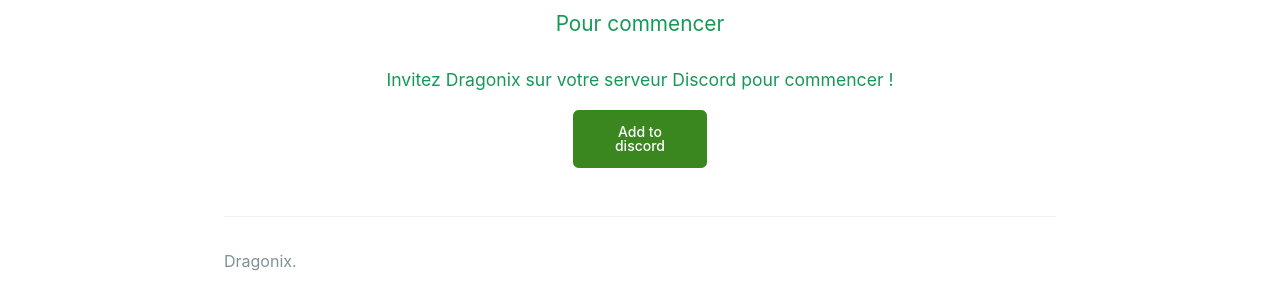
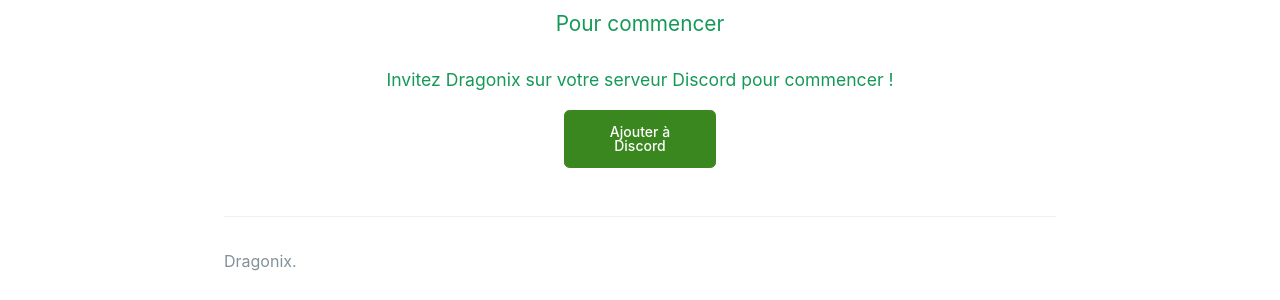
Before and after one commit to Didoub74/didoub74.github.io, a Jekyll site: the page built from index.md, in a window 1280 px wide. Shown: the part 1535-1835 px from the top of the page. Built offline with Jekyll 4.4.1, drawn with Linux system fonts in a browser that asks for light colours; some web fonts are replaced.

Commit message:
Update index.md

```diff
--- a/index.md
+++ b/index.md
@@ -56,4 +56,4 @@ layout: default
 </div>
 <h3 align="center">Pour commencer</h3>
 <h5 align="center" style="margin-bottom: 20px">Invitez Dragonix sur votre serveur Discord pour commencer !</h5>
-<div style="margin-left: auto; margin-right: auto;width: 134.73px"><a class="btn btn-primary fw-500" href="/invite">Add to discord</a></div>
+<div style="margin-left: auto; margin-right: auto;width: 152.33px"><a class="btn btn-primary fw-500" href="/invite">Ajouter à Discord</a></div>
```
